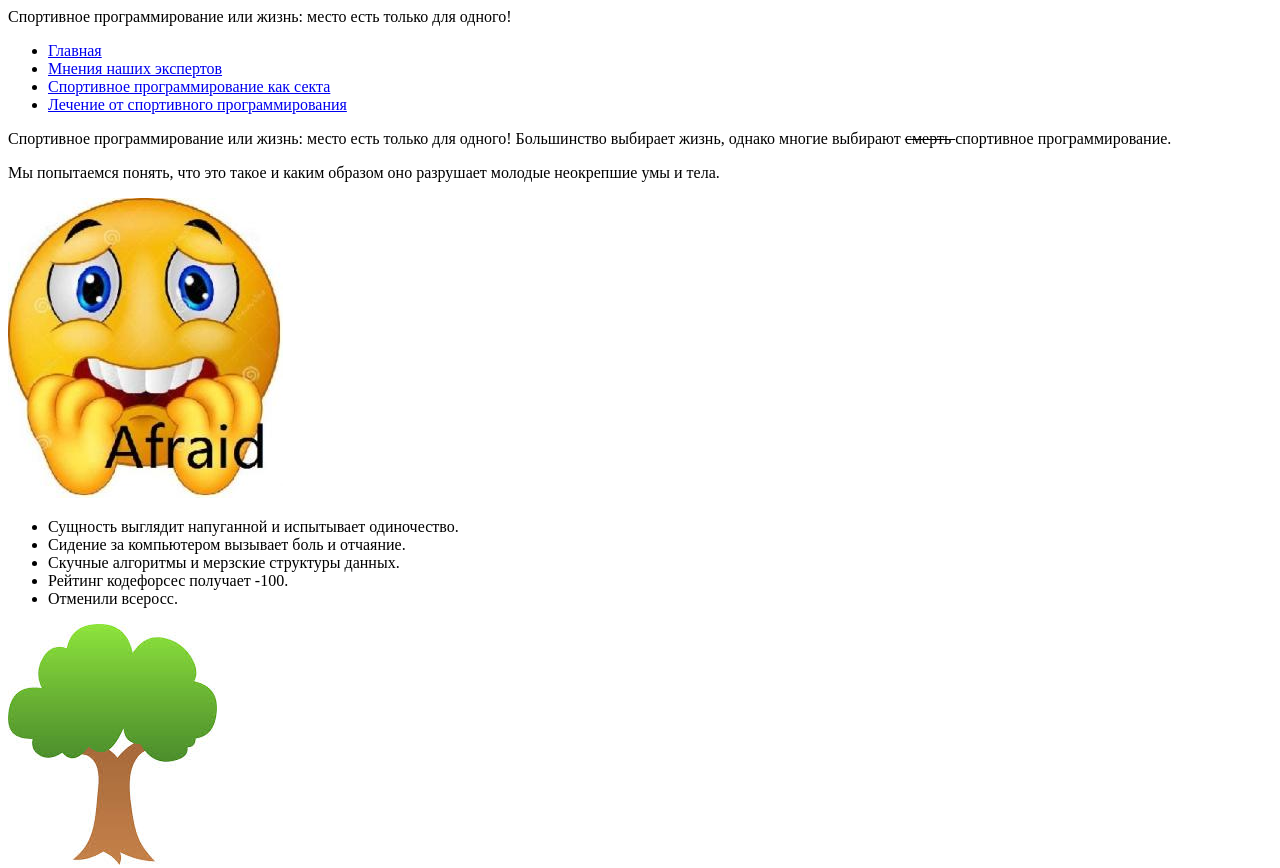
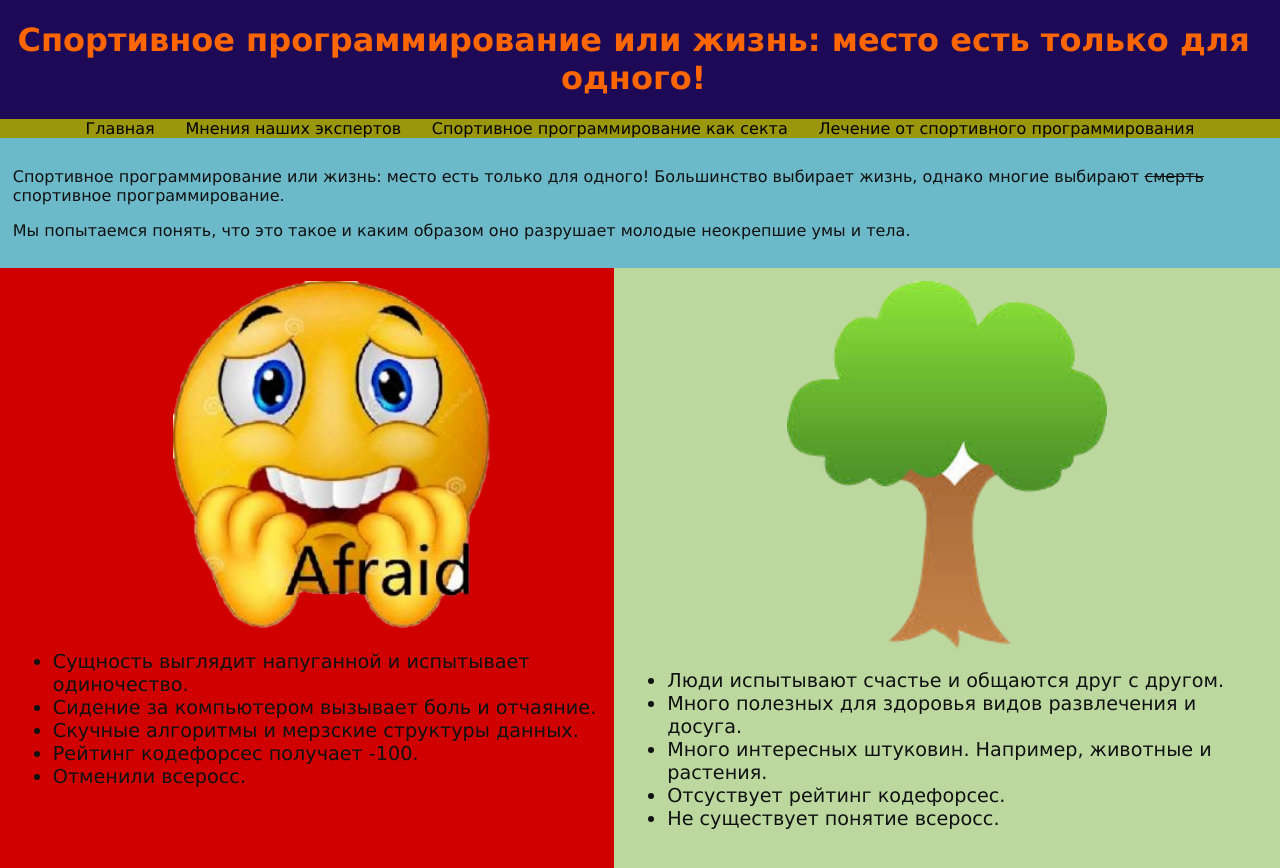
Before and after one commit to JouleJ/cp-or-life, a plain HTML site: page index.html in a window 1280 px wide. Shown: the top 868 px of the page. Drawn offline with Linux system fonts and the light colour scheme; a web font is replaced by a local one.

Commit message:
Added CSS

```diff
--- a/index.html
+++ b/index.html
@@ -3,7 +3,7 @@
 	<head>
 		<title> CP Or Life &ndash; That&lsquo;s the question </title>
 		<meta charset="UTF-8">
-		<link rel="stylesheet" href="/style.css">
+		<link rel="stylesheet" href="style.css">
 		<script src="lib.js"> </script>
 	</head>
 	<body>
@@ -19,8 +19,9 @@
 				Мы попытаемся понять, что это такое и каким образом оно разрушает молодые неокрепшие умы и тела.
 			</p>
 		</div>
+		<div class="split-container">
 			<div class="split left evil">
-			<img src="afraid.jpg" alt="afraid entity"> </img>
+				<img src="afraid.png" alt="afraid entity" class="center-img"> </img>
 				<ul>
 					<li> Сущность выглядит напуганной и испытывает одиночество. </li>
 					<li> Сидение за компьютером вызывает боль и отчаяние. </li>
@@ -30,7 +31,7 @@
 				</ul>
 			</div>
 			<div class="split right good">
-			<img src="life.jpg"> </img>
+				<img src="life.png" alt="жизнь" class="center-img"> </img>
 				<ul>
 					<li> Люди испытывают счастье и общаются друг с другом. </li>
 					<li> Много полезных для здоровья видов развлечения и досуга. </li>
@@ -39,8 +40,10 @@
 					<li> Не существует понятие всеросс. </li>
 				</ul>
 			</div>
-
+			<div class="split down">
 				<div class="menu"> </div>
 				<div class="bottom"> </div>
+			</div>
+		</div>
 	</body>
 </html>
--- a/lib.js
+++ b/lib.js
@@ -15,7 +15,7 @@ window.onload = function() {
 		'cult.html': 'Спортивное программирование как секта',
 		'cure.html': 'Лечение от спортивного программирования'
 	};
-	setContent('title', 'Спортивное программирование или жизнь: место есть только для одного!');
+	setContent('title', '<h1> Спортивное программирование или жизнь: место есть только для одного! </h1>');
 	setContent('menu', generateMenuFromDict(menuDict));
 	setContent('bottom', 'Проект подготовлен учениками 11В класса СУНЦ МГУ: Александр Шеховцов, Владимир Кауркин, Михиал Малютин')
 }
--- a/style.css
+++ b/style.css
@@ -0,0 +1,150 @@
+@import url('https://fonts.googleapis.com/css2?family=Girassol&display=swap');
+body {
+	background-color: #1E0956;
+	color: #FF6600;
+	padding: 0%;
+	margin: 0%;
+	font-family: "Lucida Sans Unicode", "Lucida Grande", sans-serif;
+}
+
+.center-img {
+	display: block;
+	margin-left: auto;
+	margin-right: auto;
+	width: 50%;
+}
+
+.left-img {
+	float: left;
+}
+
+.title {
+	text-align: center;
+	width: 99%;
+}
+
+.menu {
+	width: 100%;
+	height: 10%;
+	text-align: center;
+	background-color: #9B970C;
+}
+
+.bottom {
+	width: 100%;
+	height: 10%;
+	text-align: center;
+}
+
+.menu ul {
+	list-style-type: none;
+	margin: 0;
+  	padding: 0;
+}
+
+blockquote {
+	text-align: center;
+}
+
+.menu ul li {
+	display: inline;
+}
+
+.menu ul li a {
+	color: black;
+	text-decoration: none;
+	padding: 1%;
+}
+
+.menu ul li a:hover {
+	color: blue;
+}
+
+.main {
+	padding-left: 1%;
+	padding-bottom: 1%;
+	padding-top: 1%;
+	padding-right: 0%;
+	width: 100%;
+}
+
+.neutral {
+	background-color: #6CBAC9;
+	color: #0F1111;
+}
+
+.evil {
+	background-color: #D10000;
+	color: #0F1111;
+}
+
+.good {
+	background-color: #BCD89E;
+	color: #0F1111;
+}
+
+.split-container {
+	position: absolute;
+	width: 100%;
+	height: 200%;
+}
+
+.split {
+}
+
+.left {
+	position: absolute;
+	top: 0%;
+	left: 0%;
+	height: 90%;
+	width: 50%;
+	padding: 1%;
+	font-size: 1.2em;
+}
+
+.right {
+	position: absolute;
+	top: 0%;
+	right: 0%;
+	height: 90%;
+	width: 50%;
+	padding: 1%;
+	font-size: 1.2em;
+}
+
+.down {
+	position: absolute;
+	bottom: 0%;
+	width: 100%;
+}
+
+.cure {
+	padding: 1%;
+}
+
+.warn {
+	font-style: italic;
+}
+
+.cult {
+	padding: 1%;
+}
+
+strong {
+    font-family: 'Girassol', cursive;
+}
+
+.ancient-mystery {
+    font-family: 'Girassol', cursive;
+}
+
+.opinion {
+	width: 100%;
+	height: 100%;
+	margin-bottom: 10%;
+	padding: 1%;
+}
+
+.expert {
+	color: green;
+}
```
Also changed, not shown: cult.html (+13 -13 lines), cure.html (+12 -12 lines), experts.html (+7 -7 lines), afraid.jpg (deleted), afraid.png (added), life.jpg (deleted), life.png (added), 6 other files. Lines whose indentation alone changed are shown as unchanged.
